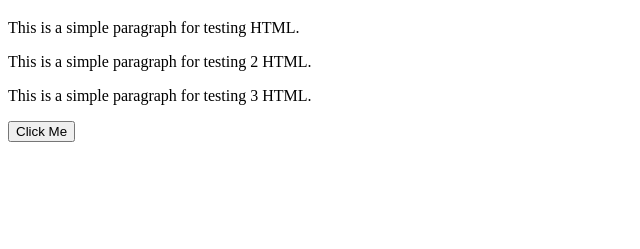
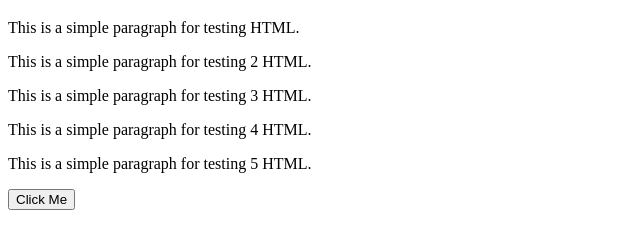
Before and after one commit to pabloarias7777/clases, a plain HTML site: page index.html in a window 1280 px wide. Shown: the part 61-310 px from the top of the page, without its empty margins (0-640 px from the left). Drawn offline with Linux system fonts and the light colour scheme.

Commit message:
agregar parrafo

```diff
--- a/index.html
+++ b/index.html
@@ -9,6 +9,8 @@
   <p>This is a simple paragraph for testing HTML.</p>
   <p>This is a simple paragraph for testing 2 HTML.</p>
   <p>This is a simple paragraph for testing 3 HTML.</p>
+  <p>This is a simple paragraph for testing 4 HTML.</p>
+  <p>This is a simple paragraph for testing 5 HTML.</p>
   <button onclick="alert('Hello from HTML!')">Click Me</button>
 </body>
 </html>
```
